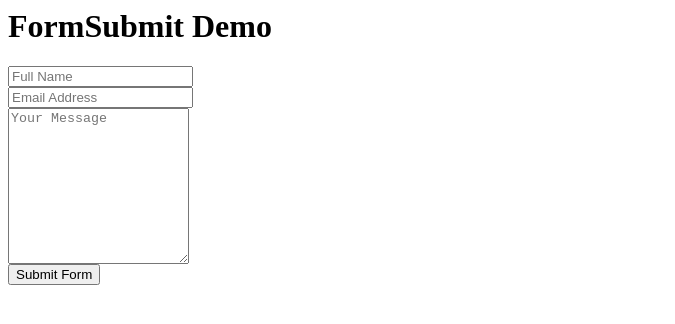
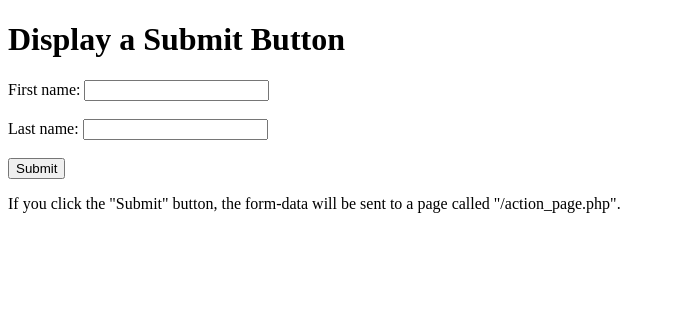
Before and after one commit to melnew142/JACOB, a plain HTML site: page index.html in a window 1280 px wide. Shown: the whole page, without its empty margins (0-675 px from the left). Drawn offline with Linux system fonts and the light colour scheme.

Commit message:
Add files via upload

```diff
--- a/index.html
+++ b/index.html
@@ -1,19 +1,18 @@
-<div class="container">
-  <h1>FormSubmit Demo</h1>
-  <form target="_blank" action="https://formsubmit.co/melnew142@gmail.com" method="POST">
-    <div class="form-group">
-      <div class="form-row">
-        <div class="col">
-          <input type="text" name="name" class="form-control" placeholder="Full Name" required>
-        </div>
-        <div class="col">
-          <input type="email" name="email" class="form-control" placeholder="Email Address" required>
-        </div>
-      </div>
-    </div>
-    <div class="form-group">
-      <textarea placeholder="Your Message" class="form-control" name="message" rows="10" required></textarea>
-    </div>
-    <button type="submit" class="btn btn-lg btn-dark btn-block">Submit Form</button>
-  </form>
-</div>
+<!DOCTYPE html>
+<html>
+<body>
+
+<h1>Display a Submit Button</h1>
+
+<form action="/action_page.php">
+  <label for="fname">First name: </label>
+  <input type="text" id="fname" name="fname"><br><br>
+  <label for="lname">Last name: </label>
+  <input type="text" id="lname" name="lname"><br><br>
+  <input type="submit" value="Submit">
+</form>
+
+<p>If you click the "Submit" button, the form-data will be sent to a page called "/action_page.php".</p>
+
+</body>
+</html>
```
